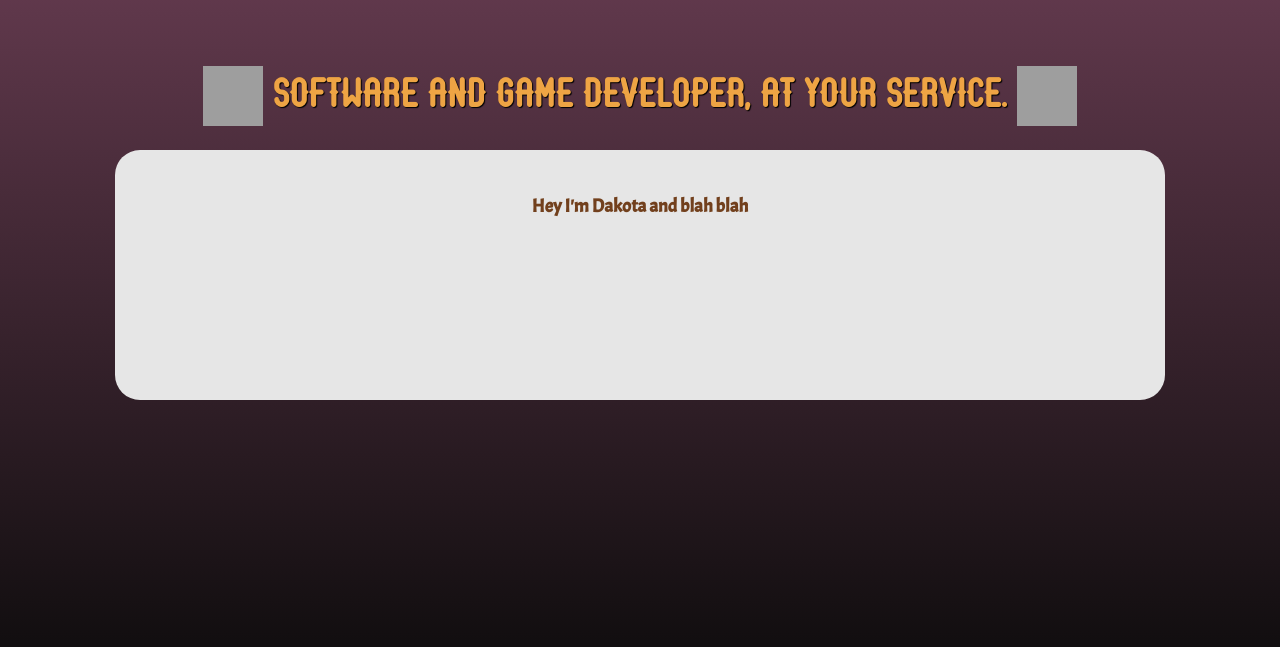
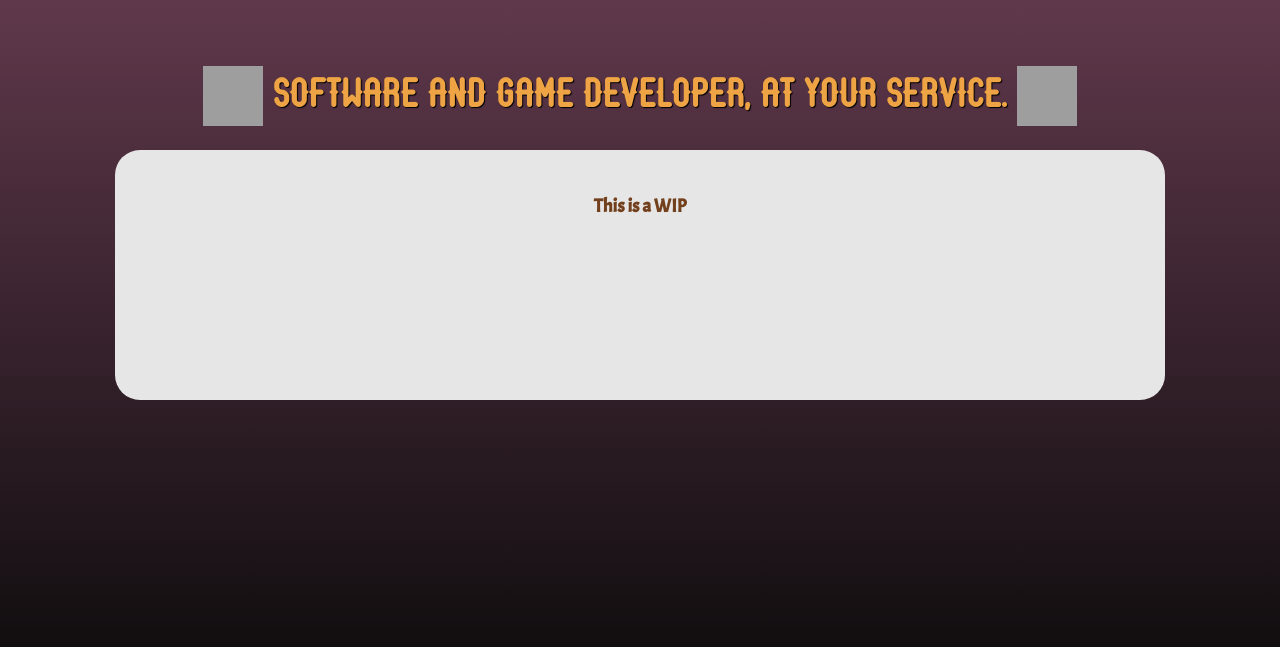
Before and after one commit to dakota-n-jones/dakota-n-jones.github.io, a plain HTML site: page index.html in a window 1280 px wide. Shown: the part 93-740 px from the top of the page. Drawn offline with Linux system fonts and the light colour scheme; grey boxes are pictures that could not be loaded.

Commit message:
friendlier text

```diff
--- a/index.html
+++ b/index.html
@@ -38,7 +38,7 @@
             <img src="content/images/pinkmoon.png">
         </div>
         <div class="bodyContent">
-            <h3>Hey I'm Dakota and blah blah</h3>
+            <h3>This is a WIP</h3>
         </div>
     </div>
     <script src="script.js"></script>
```
